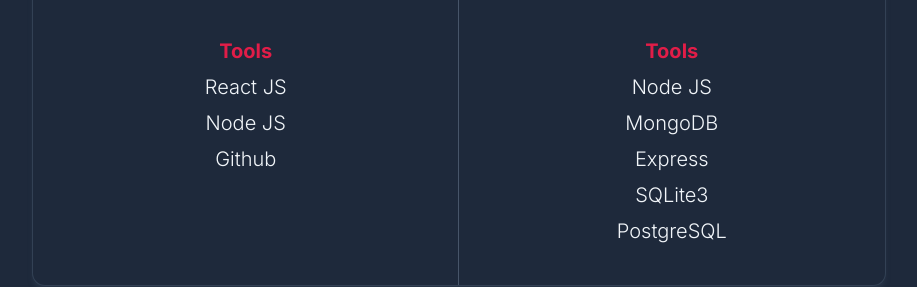
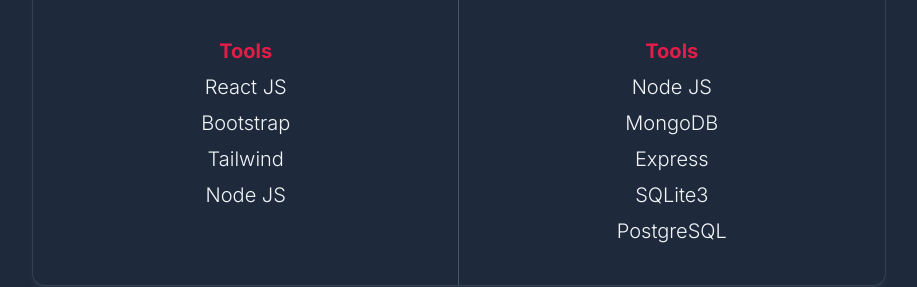
Before and after one commit to gabitodev/portfolio, a website: page index.html in a window 1280 px wide. Shown: the part 1427-1714 px from the top of the page, without its empty margins (181-1098 px from the left). Drawn offline with Linux system fonts and the light colour scheme.

Commit message:
changed some skills in the front end

```diff
--- a/index.html
+++ b/index.html
@@ -60,8 +60,9 @@
                         <div class="text-slate-100 md:text-xl">
                             <h2 class="mb-2 mt-10 text-rose-600 font-bold">Tools</h2>
                             <p class="mb-2 font-light">React JS</p>
+                            <p class="mb-2 font-light">Bootstrap</p>
+                            <p class="mb-2 font-light">Tailwind</p>
                             <p class="mb-2 font-light">Node JS</p>
-                            <p class="mb-2 font-light">Github</p>
                         </div>
                     </div>
                     <div class="w-full md:w-2/4 p-8">
```
